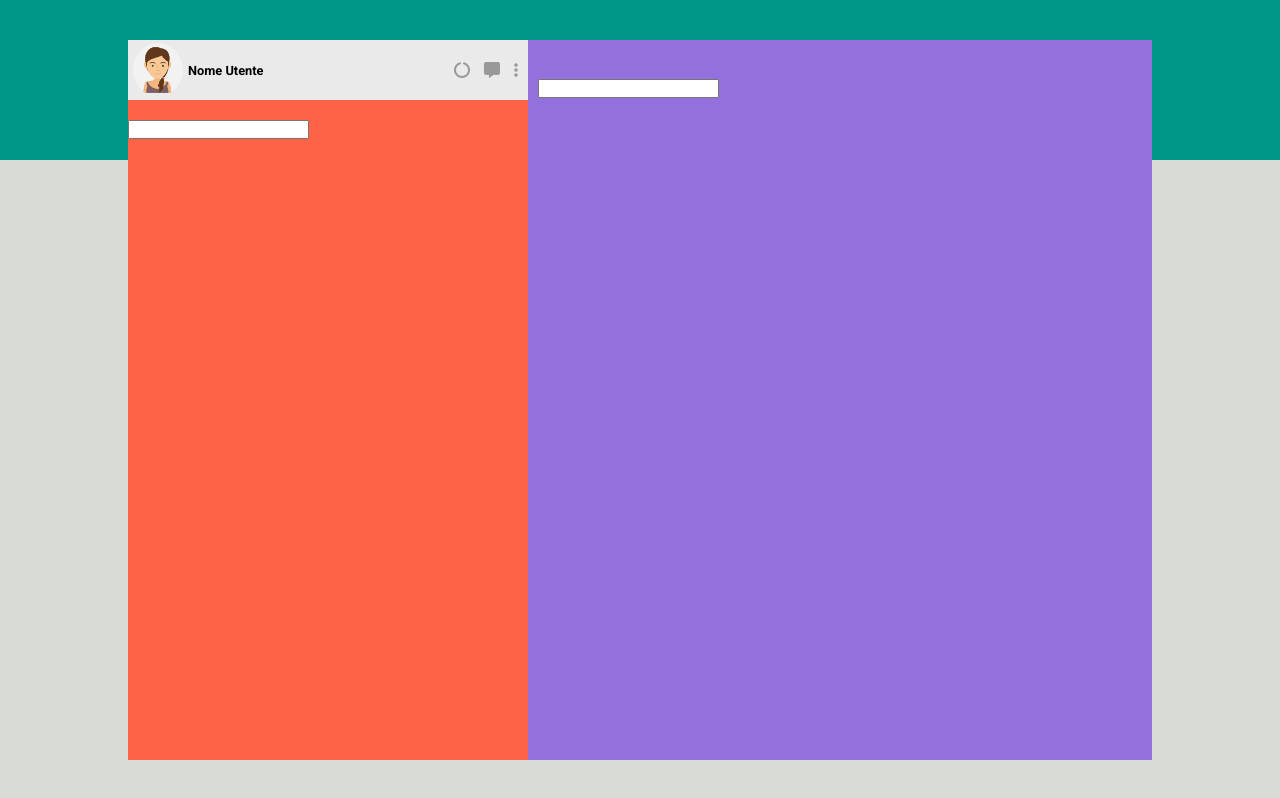
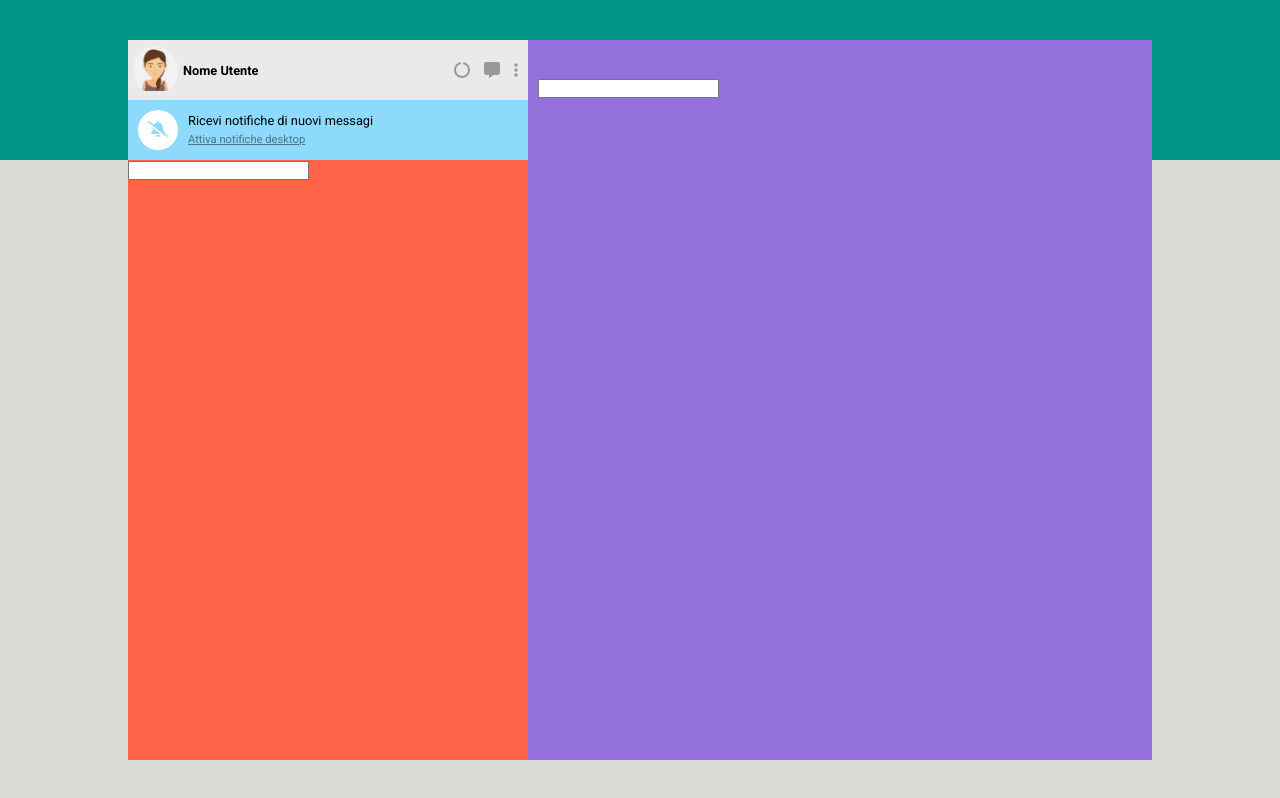
Before and after one commit to Gozzissimo/vue-boolzapp, a plain HTML site: page index.html in a window 1280 px wide. Drawn offline with nearby package versions, Linux system fonts and the light colour scheme.

Commit message:
notifications

```diff
--- a/css/style.css
+++ b/css/style.css
@@ -21,6 +21,10 @@ ul {
 i {
     color: #999999;
     margin: 5px;
+}
+
+.round {
+    border-radius: 50%;
 }
 
 
@@ -52,6 +56,7 @@ i {
 
 
 /* header */
+/* user */
 .side-header {
     background-color: tomato;
     width: 30%;
@@ -59,8 +64,7 @@ i {
 }
 
 .user-img {
-    border-radius: 50%;
-    width: 50px;
+    width: 45px;
     overflow: hidden;
     margin-right: 5px;
 }
@@ -83,6 +87,40 @@ i {
     align-items: center;
 }
 
+/* notifications */
+.notifications {
+    height: 60px;
+    background-color: #8EDAFC;
+    display: flex;
+    align-items: center;
+}
+
+.notifications .round{
+    background-color: white;
+    margin-left: 10px;
+    width: 2.5em;
+    height: 2.5em;
+    line-height: 2.5em;
+    text-align: center;
+}
+
+.notifications .round i{
+    color: #8EDAFC;
+}
+
+.notifications .notif-text {
+    margin-left: 10px;
+}
+.notifications .notif-title {
+    font-size: 0.8em;
+}
+.notifications .notif-toggle {
+    font-size: 0.7em;
+    color: #4F7485;
+}
+
+
+
 
 /* main */
 main {
--- a/index.html
+++ b/index.html
@@ -29,7 +29,7 @@
             <header class="side-header">
                 <div class="grey-header">
                     <div class="user-info">
-                        <div class="user-img">
+                        <div class="user-img round">
                             <img src="img/avatar_io.jpg" alt="user">
                         </div>
                         <h1 class="name">Nome Utente</h1>
@@ -42,11 +42,13 @@
                 </div>
 
                 <div class="notifications">
-                    <div>
-                        <i></i>
+                    <div class="round">
+                        <i class="fas fa-bell-slash"></i>
                     </div>
-                    <div></div>
-                    <div></div>
+                    <div class="notif-text">
+                        <div class="notif-title">Ricevi notifiche di nuovi messagi</div>
+                        <a class="notif-toggle" href="#">Attiva notifiche desktop</a>
+                    </div>
                 </div>
 
                 <nav>
```
